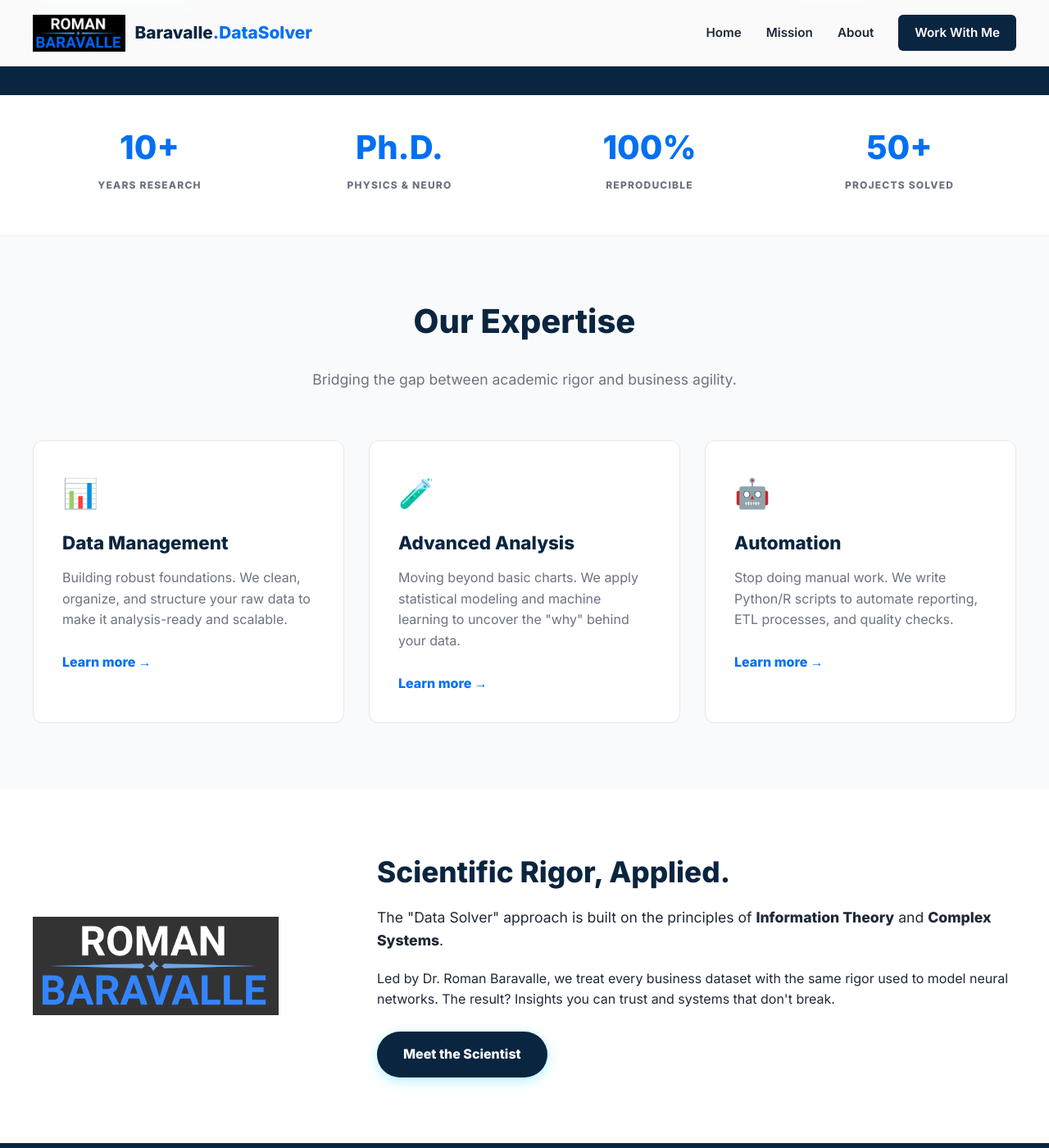
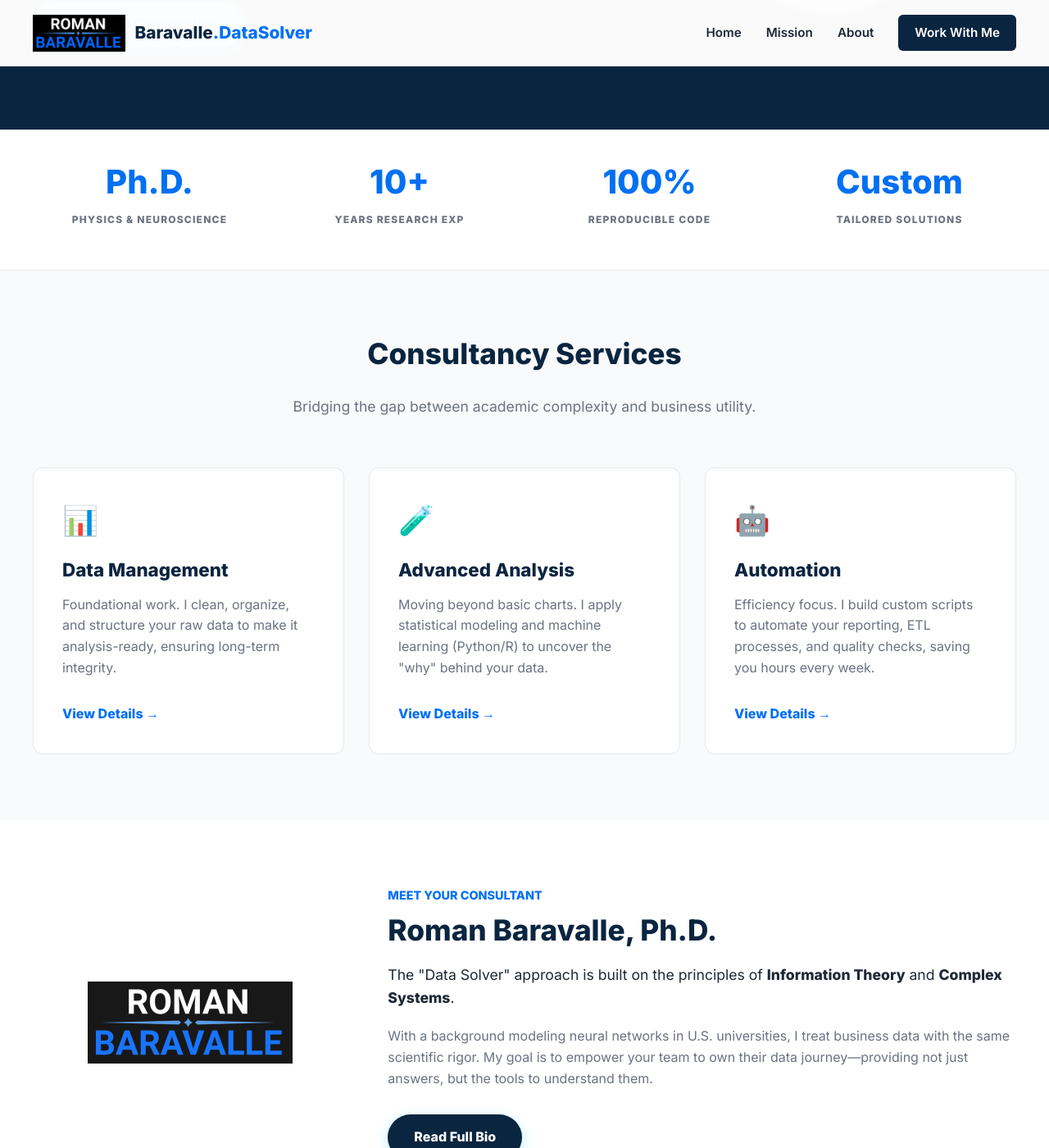
Before and after one commit to RomanDataScience/BaravalleDataSolver, a Jekyll site: the page built from index.md, in a window 1280 px wide and 1400 px high, scrolled down 483 px. Shown: the whole window at 82% size. Built offline with Jekyll 4.4.1, drawn with Linux system fonts in a browser that asks for light colours; some of the changed text lies outside the part shown; grey boxes are pictures that could not be loaded.

Commit message:
Update index.md

```diff
--- a/index.md
+++ b/index.md
@@ -7,34 +7,37 @@ permalink: /
 <div class="hero">
   <div class="container hero-content">
     <div>
-      <h1>Turning Messy Data into <span style="color:var(--accent)">Clear Strategy</span></h1>
-      <p>I help research teams and businesses build reproducible, automated, and insightful data pipelines.</p>
-      <a href="{{ '/services/management' | relative_url }}" class="hero-btn">Explore Solutions</a>
+      <div style="text-transform: uppercase; letter-spacing: 2px; font-size: 0.8rem; margin-bottom: 10px; color: var(--accent); font-weight: bold;">
+        Data Science Consultancy
+      </div>
+      <h1>Complex Data. <br><span style="color:var(--accent)">Clear Strategy.</span></h1>
+      <p>I help organizations turn messy, high-dimensional data into reproducible assets. Scientific rigor, automated workflows, and actionable insights.</p>
+      <a href="{{ '/contact' | relative_url }}" class="hero-btn">Schedule a Consultation</a>
     </div>
     <div style="text-align: center;">
-      <img src="{{ '/assets/ProfilePicture.png' | relative_url }}" alt="Dr. Roman Baravalle" style="width: 300px; height: 300px; border-radius: 50%; border: 5px solid rgba(255,255,255,0.2); object-fit: cover;">
+      <img src="{{ '/assets/ProfilePicture.png' | relative_url }}" alt="Dr. Roman Baravalle" style="width: 280px; height: 280px; border-radius: 50%; border: 6px solid rgba(255,255,255,0.15); object-fit: cover; box-shadow: 0 20px 40px rgba(0,0,0,0.3);">
     </div>
   </div>
 </div>
 
-<div style="border-bottom: 1px solid #eee;">
+<div style="border-bottom: 1px solid #eee; background: white;">
   <div class="container" style="padding: 40px 20px;">
     <div class="stats-grid">
       <div class="stat-item">
-        <h2>10+</h2>
-        <p>Years Research</p>
+        <h2>Ph.D.</h2>
+        <p>Physics & Neuroscience</p>
       </div>
       <div class="stat-item">
-        <h2>Ph.D.</h2>
-        <p>Physics & Neuro</p>
+        <h2>10+</h2>
+        <p>Years Research Exp</p>
       </div>
       <div class="stat-item">
         <h2>100%</h2>
-        <p>Reproducible</p>
+        <p>Reproducible Code</p>
       </div>
       <div class="stat-item">
-        <h2>50+</h2>
-        <p>Projects Solved</p>
+        <h2>Custom</h2>
+        <p>Tailored Solutions</p>
       </div>
     </div>
   </div>
@@ -43,30 +46,30 @@ permalink: /
 <div class="section bg-offset">
   <div class="container">
     <div style="text-align: center; max-width: 700px; margin: 0 auto 60px auto;">
-      <h2 style="font-size: 2.5rem; color: var(--secondary);">Our Expertise</h2>
-      <p style="font-size: 1.1rem; color: var(--text-light);">Bridging the gap between academic rigor and business agility.</p>
+      <h2 style="font-size: 2.2rem; color: var(--secondary);">Consultancy Services</h2>
+      <p style="font-size: 1.1rem; color: var(--text-light);">Bridging the gap between academic complexity and business utility.</p>
     </div>
 
     <div class="grid-3">
       <div class="card">
         <span class="card-icon">📊</span>
         <h3>Data Management</h3>
-        <p>Building robust foundations. We clean, organize, and structure your raw data to make it analysis-ready and scalable.</p>
-        <a href="{{ '/services/management' | relative_url }}" style="color:var(--primary); font-weight:bold; margin-top:10px; display:inline-block;">Learn more &rarr;</a>
+        <p>Foundational work. I clean, organize, and structure your raw data to make it analysis-ready, ensuring long-term integrity.</p>
+        <a href="{{ '/services/management' | relative_url }}" style="color:var(--primary); font-weight:bold; margin-top:15px; display:inline-block;">View Details &rarr;</a>
       </div>
 
       <div class="card">
         <span class="card-icon">🧪</span>
         <h3>Advanced Analysis</h3>
-        <p>Moving beyond basic charts. We apply statistical modeling and machine learning to uncover the "why" behind your data.</p>
-        <a href="{{ '/services/analysis' | relative_url }}" style="color:var(--primary); font-weight:bold; margin-top:10px; display:inline-block;">Learn more &rarr;</a>
+        <p>Moving beyond basic charts. I apply statistical modeling and machine learning (Python/R) to uncover the "why" behind your data.</p>
+        <a href="{{ '/services/analysis' | relative_url }}" style="color:var(--primary); font-weight:bold; margin-top:15px; display:inline-block;">View Details &rarr;</a>
       </div>
 
       <div class="card">
         <span class="card-icon">🤖</span>
         <h3>Automation</h3>
-        <p>Stop doing manual work. We write Python/R scripts to automate reporting, ETL processes, and quality checks.</p>
-        <a href="{{ '/services/automation' | relative_url }}" style="color:var(--primary); font-weight:bold; margin-top:10px; display:inline-block;">Learn more &rarr;</a>
+        <p>Efficiency focus. I build custom scripts to automate your reporting, ETL processes, and quality checks, saving you hours every week.</p>
+        <a href="{{ '/services/automation' | relative_url }}" style="color:var(--primary); font-weight:bold; margin-top:15px; display:inline-block;">View Details &rarr;</a>
       </div>
     </div>
   </div>
@@ -74,17 +77,19 @@ permalink: /
 
 <div class="section">
   <div class="container">
-    <div class="grid-3" style="grid-template-columns: 1fr 2fr; align-items: center;">
-      <img src="{{ '/assets/logo.png' | relative_url }}" alt="Lab Logo" style="width: 100%; max-width: 300px; opacity: 0.8;">
+    <div class="grid-3" style="grid-template-columns: 1fr 2fr; align-items: center; gap: 50px;">
+      <img src="{{ '/assets/logo.png' | relative_url }}" alt="Baravalle Data Solver Logo" style="width: 100%; max-width: 250px; opacity: 0.9; margin: 0 auto;">
+
       <div>
-        <h2 style="font-size: 2.2rem; color: var(--secondary); margin-bottom: 20px;">Scientific Rigor, Applied.</h2>
-        <p style="font-size: 1.1rem; margin-bottom: 20px;">
+        <div style="text-transform: uppercase; color: var(--primary); font-weight: 700; font-size: 0.9rem; margin-bottom: 10px;">Meet Your Consultant</div>
+        <h2 style="font-size: 2.2rem; color: var(--secondary); margin-bottom: 20px;">Roman Baravalle, Ph.D.</h2>
+        <p style="font-size: 1.1rem; margin-bottom: 20px; color: var(--text-main);">
           The "Data Solver" approach is built on the principles of <strong>Information Theory</strong> and <strong>Complex Systems</strong>.
         </p>
-        <p>
-          Led by Dr. Roman Baravalle, we treat every business dataset with the same rigor used to model neural networks. The result? Insights you can trust and systems that don't break.
+        <p style="color: var(--text-light);">
+           With a background modeling neural networks in U.S. universities, I treat business data with the same scientific rigor. My goal is to empower your team to own their data journey—providing not just answers, but the tools to understand them.
         </p>
-        <a href="{{ '/about' | relative_url }}" class="hero-btn" style="background: var(--secondary); color: white; margin-top: 10px;">Meet the Scientist</a>
+        <a href="{{ '/about' | relative_url }}" class="hero-btn" style="background: var(--secondary); color: white; margin-top: 15px;">Read Full Bio</a>
       </div>
     </div>
   </div>
```
